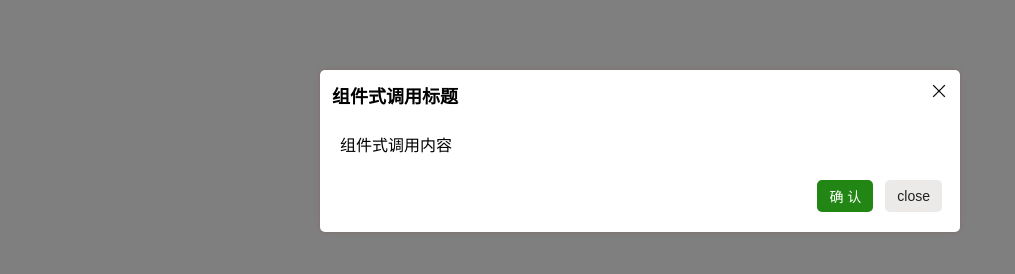
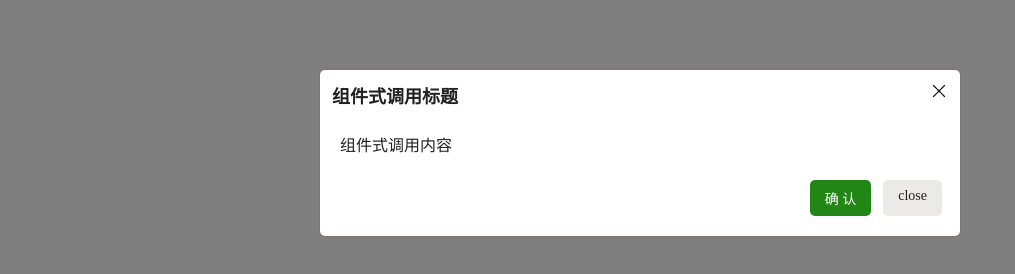
Before and after one commit to lskAtGithub/sk-dialog, a Vue app: page / in a window 1280 px wide. Both pictures are taken after a click on the button "组件式调用". Shown: the part 130-404 px from the top of the page, without its empty margins (0-1015 px from the left). Built offline with nearby package versions, Linux system fonts and the light colour scheme.

Commit message:
feat: 优化组件样式

```diff
--- a/src/MessageBox/Dialog.vue
+++ b/src/MessageBox/Dialog.vue
@@ -91,20 +91,20 @@ function onCloseOnOther() {
       <div class="--sk-wrapper_footer">
         <slot name="footer">
           <div class="--sk-wrapper_footer_button_box">
-            <button
+            <div
               v-if="isShowConfirmBtn"
               class="--sk-wrapper_footer_button __primary"
               @click="onConfirm"
             >
               {{ confirmBtnText }}
-            </button>
-            <button
+            </div>
+            <div
               v-if="isShowCloseBtn"
               class="--sk-wrapper_footer_button"
               @click="onClose"
             >
               {{ closeBtnText }}
-            </button>
+            </div>
           </div>
         </slot>
       </div>
--- a/src/MessageBox/dialog.css
+++ b/src/MessageBox/dialog.css
@@ -18,6 +18,7 @@
   width: 50vw;
   max-width: 650px;
   background: #fff;
+  color: #212121;
   border-radius: 5px;
   box-shadow: 0 0 5px 0 #806b6b;
 }
@@ -41,6 +42,8 @@
 /* 弹窗内容 */
 .--sk-wrapper .--sk-wrapper_body .--sk-wrapper_content {
   padding: 12px 20px;
+  font-size: 16px;
+  color: #212121;
 }
 
 /* 弹窗页脚 */
@@ -65,7 +68,7 @@
   border: none;
   border-radius: 5px;
   cursor: pointer;
-  padding: 6px 12px;
+  padding: 8px 15px;
   font-size: 14px;
 }
 
```
